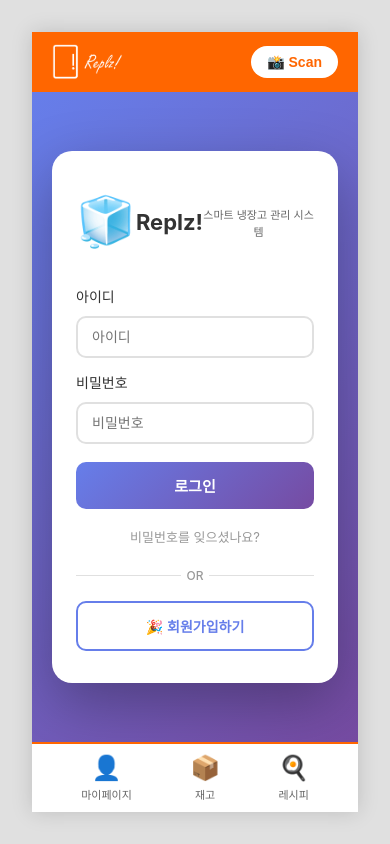
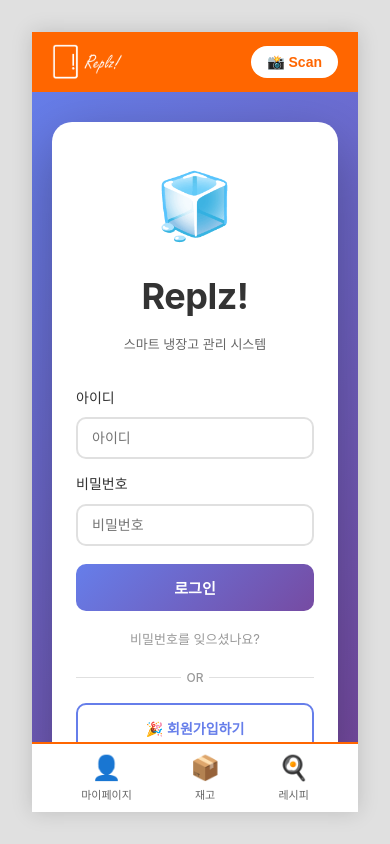
Before and after one commit to haltsh/replz-frontend, a Vue app: page /login in a window 390 px wide. Built offline with nearby package versions, Linux system fonts and the light colour scheme; no server answers; the HTML template or start-up script is replaced by a standard one.

Commit message:
changed name

```diff
--- a/src/pages/Login.vue
+++ b/src/pages/Login.vue
@@ -51,7 +51,6 @@ async function handleLogin() {
 </script>
 
 <template>
-  <!-- ✅ 스크롤 가능한 컨테이너 추가 -->
   <div class="login-page">
     <div class="login-container">
       <div class="login-card">
@@ -105,7 +104,6 @@ async function handleLogin() {
           </a>
         </div>
 
-        <!-- 회원가입 버튼 -->
         <div class="register-section">
           <div class="divider">
             <span>OR</span>
@@ -124,7 +122,6 @@ async function handleLogin() {
 </template>
 
 <style scoped>
-/* ✅ 최상위 컨테이너: 스크롤 가능하지만 스크롤바 숨김 */
 .login-page {
   width: 100%;
   height: 100%;
@@ -132,12 +129,10 @@ async function handleLogin() {
   overflow-x: hidden;
   background: linear-gradient(135deg, #667eea 0%, #764ba2 100%);
 
-  /* 스크롤바 숨기기 - 모든 브라우저 */
-  scrollbar-width: none; /* Firefox */
-  -ms-overflow-style: none; /* IE, Edge */
+  scrollbar-width: none;
+  -ms-overflow-style: none;
 }
 
-/* 스크롤바 숨기기 - Chrome, Safari, Opera */
 .login-page::-webkit-scrollbar {
   display: none;
 }
@@ -161,25 +156,30 @@ async function handleLogin() {
 
 .logo {
   text-align: center;
-  margin-bottom: 20px;
+  margin-bottom: 32px;
+  display: flex;
+  flex-direction: column;
+  align-items: center;
+  gap: 8px;
 }
 
 .icon {
-  font-size: 40px;
-  margin-bottom: 6px;
+  font-size: 56px;
+  margin-bottom: 4px;
 }
 
 .logo h1 {
-  margin: 0 0 4px 0;
-  font-size: 20px;
+  margin: 0;
+  font-size: 32px;
   color: #333;
   font-weight: 700;
+  letter-spacing: -0.5px;
 }
 
 .logo p {
   margin: 0;
   color: #666;
-  font-size: 11px;
+  font-size: 13px;
 }
 
 .login-form {
@@ -331,11 +331,11 @@ async function handleLogin() {
   }
 
   .icon {
-    font-size: 48px;
+    font-size: 64px;
   }
 
   .logo h1 {
-    font-size: 22px;
+    font-size: 36px;
   }
 }
 </style>
```
